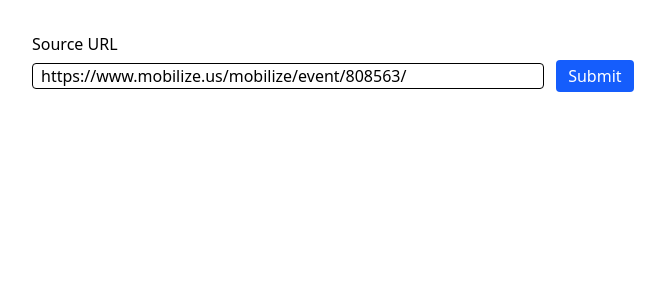
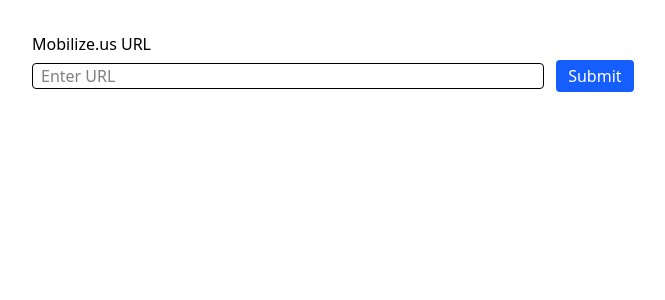
Before and after one commit to concerned-us-citizen/protest-data-input, a SvelteKit app: page / in a window 1280 px wide. Shown: the top 300 px of the page, without its empty margins (0-665 px from the left). Built offline with nearby package versions, Linux system fonts and the light colour scheme.

Commit message:
Update title

```diff
--- a/src/routes/+page.svelte
+++ b/src/routes/+page.svelte
@@ -4,7 +4,7 @@
 	import { ClipboardCopy } from '@lucide/svelte';
 	import { tick } from 'svelte';
 
-	let urlText = $state('https://www.mobilize.us/mobilize/event/808563/');
+	let urlText = $state('');
 	let eventInfo: Nullable<EventInfo> = $state(null);
 	let displayedEventInfo = $derived.by(() => {
 		return eventInfo === null ? '' : JSON.stringify(eventInfo, null, 2);
@@ -65,12 +65,12 @@
 
 <div class="m-8">
 	<form onsubmit={handleSubmit}>
-		<label for="url" class="mb-1 block font-medium">Source URL</label>
+		<label for="url" class="mb-1 block font-medium">Mobilize.us URL</label>
 		<input
 			id="url"
 			type="text"
 			bind:value={urlText}
-			placeholder="Enter a protest url"
+			placeholder="Enter URL"
 			required
 			class="w-128 rounded border px-2"
 		/>
```
